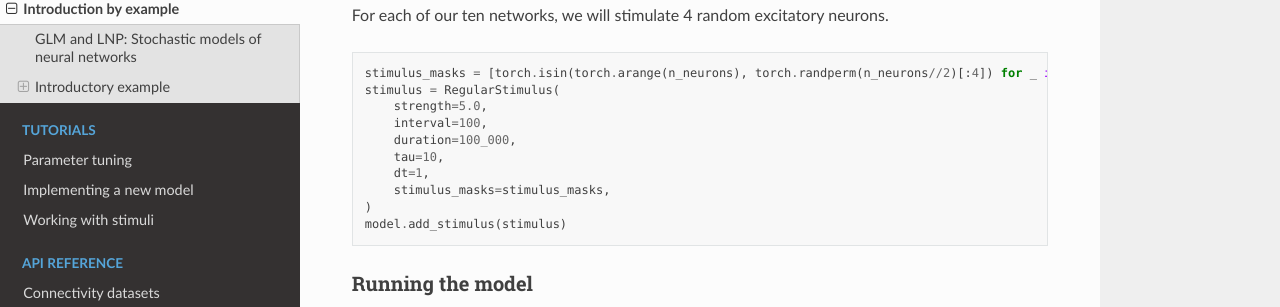
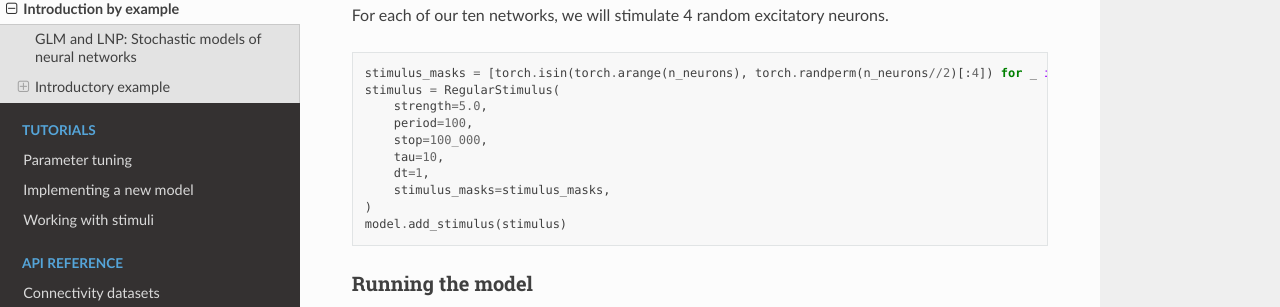
Before and after one commit to bioAI-Oslo/Spikeometric, a Sphinx documentation site: the page built from docs/introduction/introduction.rst, in a window 1280 px wide and 900 px high, scrolled down 2726 px. Shown: the part 144-451 px from the top of the window. Built offline with Sphinx 7.4.7 and the Read the Docs theme 2.0.0, drawn with Linux system fonts in a browser that asks for light colours.

Commit message:
Corrected parameter names in RegularStimulus from interval and duration to period and stop in documentation

```diff
--- a/docs/introduction/introduction.rst
+++ b/docs/introduction/introduction.rst
@@ -118,8 +118,8 @@ For each of our ten networks, we will stimulate 4 random excitatory neurons.
     stimulus_masks = [torch.isin(torch.arange(n_neurons), torch.randperm(n_neurons//2)[:4]) for _ in range(10)]
     stimulus = RegularStimulus(
         strength=5.0,
-        interval=100,
-        duration=100_000,
+        period=100,
+        stop=100_000,
         tau=10,
         dt=1,
         stimulus_masks=stimulus_masks,
```
